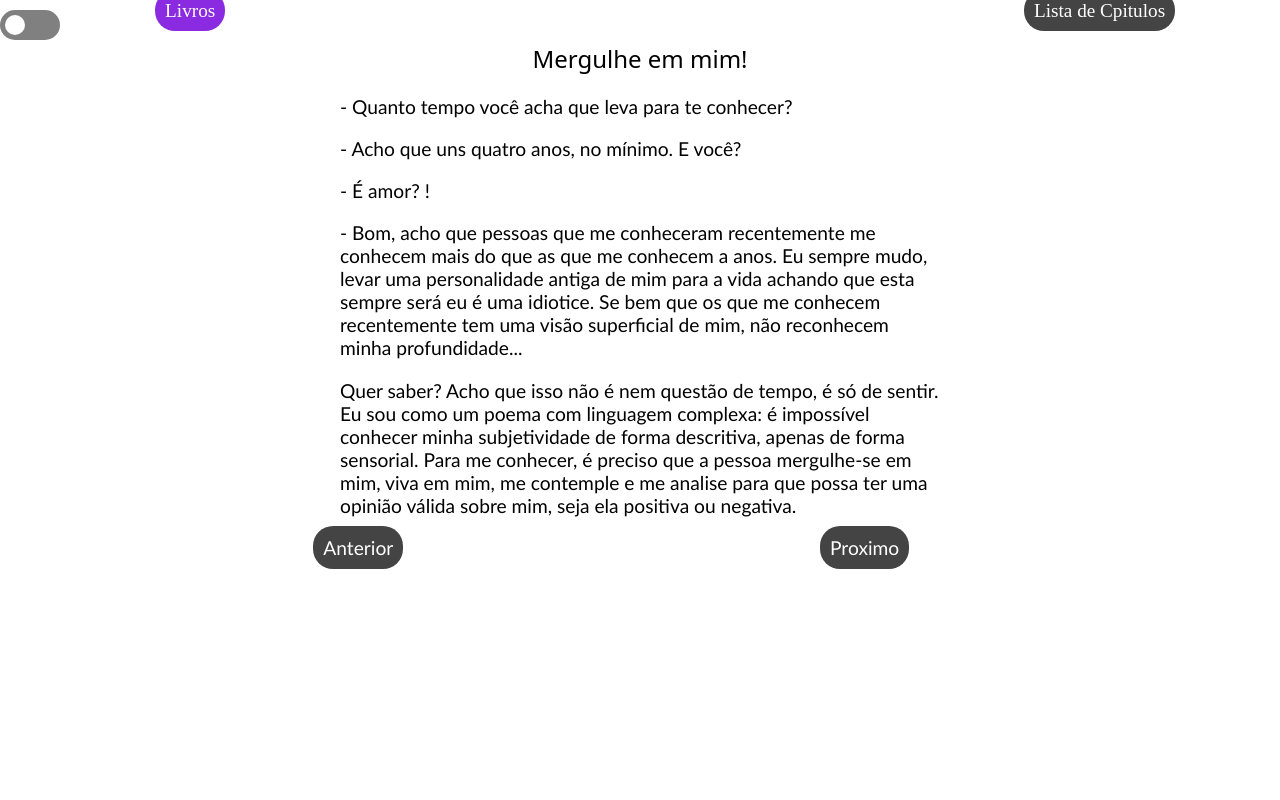
After one commit to Zuruy/MySites, a PHP site: page /capitulos/dialogos/cap3.html in a window 1280 px wide. The commit adds this page. Run offline with PHP 8.4, Linux system fonts and the light colour scheme; some web fonts are replaced.

Commit message:
mais coisas

```diff
--- a/Sites.teste/Livros/capitulos/dialogos/cap1.html
+++ b/Sites.teste/Livros/capitulos/dialogos/cap1.html
@@ -15,6 +15,8 @@
     </label>
 
     <div id="dark">
+        <a class="Proximo" href="../../index.html">Lista de Cpitulos</a>
+        <a class="inicio" href="../../livros.html">Livros</a>
         <div id="main">
 
             <h2>Ola</h2>
--- a/Sites.teste/Livros/capitulos/dialogos/cap2.html
+++ b/Sites.teste/Livros/capitulos/dialogos/cap2.html
@@ -15,6 +15,9 @@
     </label>
 
     <div id="dark">
+        <a class="Proximo" href="../../index.html">Lista de Cpitulos</a>
+        <a class="inicio" href="../../livros.html">Livros</a>
+        <div id="main">
         <div id="main">
 
             <h2>Sexo não é interessante.</h2>
@@ -31,7 +34,7 @@
             <p>- Eu sei, eu entendo. </p>
             <p>....</p>
             <a class="Proximo" href="cap3.html">Proximo</a>
-            <a class="anterior" href="cap1.html">Proximo</a>
+            <a class="anterior" href="cap1.html">Anterior</a>
         </div>
     </div>
 </body>
--- /dev/null
+++ b/Sites.teste/Livros/capitulos/dialogos/cap3.html
@@ -0,0 +1,37 @@
+<!DOCTYPE html>
+<html lang="pt-br">
+<head>
+    <meta charset="UTF-8">
+    <meta name="viewport" content="width=device-width, initial-scale=1.0">
+    <link rel="stylesheet" href="../../style.css">
+    <title>Capitulo 2</title>
+</head>
+<body>
+
+    <input type="checkbox" class="chek" id="switch">
+    <label for="switch" class="label">
+       <div id="movimento">
+       </div>
+    </label>
+
+    <div id="dark">
+        <a class="Proximo" href="../../index.html">Lista de Cpitulos</a>
+        <a class="inicio" href="../../livros.html">Livros</a>
+        <div id="main">
+        <div id="main">
+
+            <h2>Mergulhe em mim!
+
+            </h2>
+            <p>- Quanto tempo você acha que leva para te conhecer?</p>
+            <p>- Acho que uns quatro anos, no mínimo. E você?</p>
+            <p>- É amor? !</p>
+            <p>- Bom, acho que pessoas que me conheceram recentemente me conhecem mais do que as que me conhecem a anos. Eu sempre mudo, levar uma personalidade antiga de mim para a vida achando que esta sempre será eu é uma idiotice. Se bem que os que me conhecem recentemente tem uma visão superficial de mim, não reconhecem minha profundidade...  </p>
+            <p> Quer saber? Acho que isso não é nem questão de tempo, é só de sentir. Eu sou como um poema com linguagem complexa: é impossível conhecer minha subjetividade de forma descritiva, apenas de forma sensorial. Para me conhecer, é preciso que a pessoa mergulhe-se em mim, viva em mim, me contemple e me analise para que possa ter uma opinião válida sobre mim, seja ela positiva ou negativa.</p>
+
+            <a class="Proximo" href="cap4.html">Proximo</a>
+            <a class="anterior" href="cap2.html">Anterior</a>
+        </div>
+    </div>
+</body>
+</html>
--- a/Sites.teste/Livros/livros.html
+++ b/Sites.teste/Livros/livros.html
@@ -20,7 +20,8 @@
                     <h3>LER</h3>
                 </div>
                 <a href="index.html"><img src="image/capa-dialogos-solitarios.jpg" alt=""></a>
-
+                Diálogos solitários
+                Autor:
             </div>
 
         <div class="info">
--- a/Sites.teste/Livros/style.css
+++ b/Sites.teste/Livros/style.css
@@ -96,6 +96,9 @@ li > a{
     text-decoration: none;
 
 }
+li > a:hover{
+   color: rgb(93, 31, 152);
+}
 
 ul{
     list-style: none;
@@ -103,7 +106,7 @@ ul{
 }
 .Proximo{
     position: relative;
-    left: 90%;
+    left: 80%;
     margin-top: 30px;
     border-radius: 20px;
     font-size: 1.2em;
@@ -123,6 +126,24 @@ ul{
     text-decoration: none;
     background-color: rgb(68, 68, 68);
 }
-p{
+.inicio{
+
+    position: relative;
+    margin-top: 30px;
+    border-radius: 20px;
+    font-size: 1.2em;
+    padding: 10px;
+    color: white;
+    text-decoration: none;
+    background-color: blueviolet;
 
 }
+.Proximo:hover{
+    background-color: rgb(105, 105, 105);
+}
+.inicio:hover{
+    background-color: rgb(109, 34, 180);
+}
+.anterior:hover{
+    background-color: rgb(105, 105, 105);
+}
```
